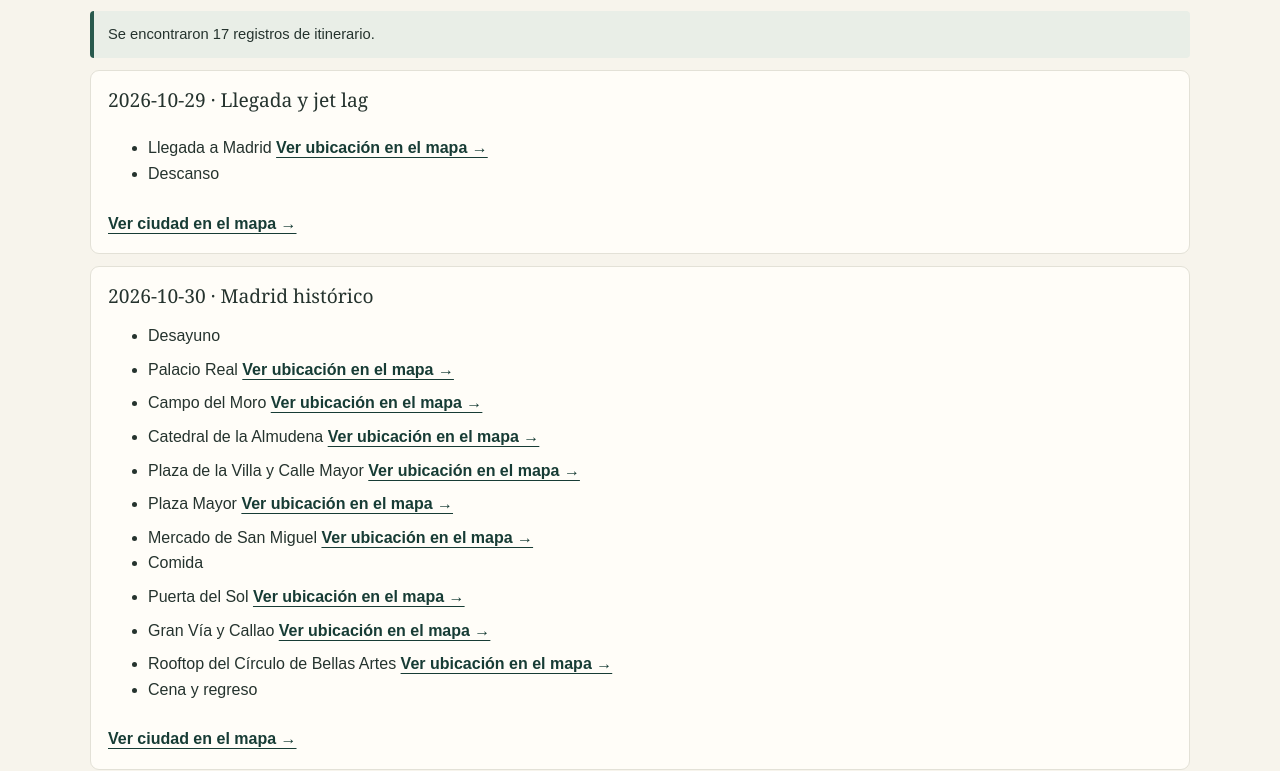
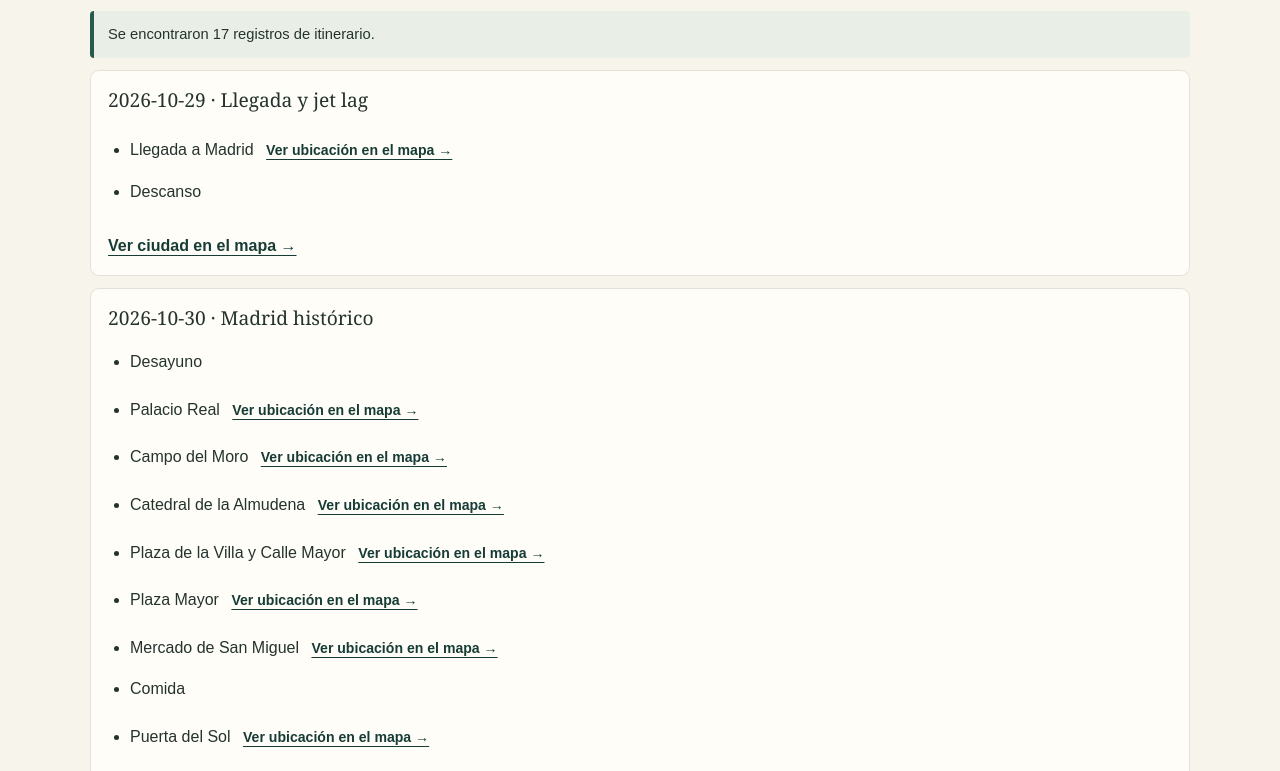
Before and after one commit to FafutisCuenca/europa-marruecos-2026, a plain HTML site: page index.html in a window 1280 px wide. Shown: the part 1520-2291 px from the top of the page. Drawn offline with Linux system fonts and the light colour scheme.

Commit message:
Add styles for activity list and map link

```diff
--- a/index.html
+++ b/index.html
@@ -390,6 +390,32 @@
         min-height: 155px;
       }
     }
+
+    .activity-list {
+      padding-left: 22px;
+      margin: 12px 0;
+    }
+
+    .activity-list li {
+      padding: 8px 0;
+    }
+
+    .activity-map-link {
+      display: inline-block;
+      margin-left: 8px;
+      color: var(--green);
+      font-size: 0.88rem;
+      font-weight: bold;
+      text-underline-offset: 3px;
+    }
+
+    @media (max-width: 520px) {
+      .activity-map-link {
+        display: block;
+        margin: 5px 0 0;
+      }
+    }
+
   </style>
 </head>
 
```
